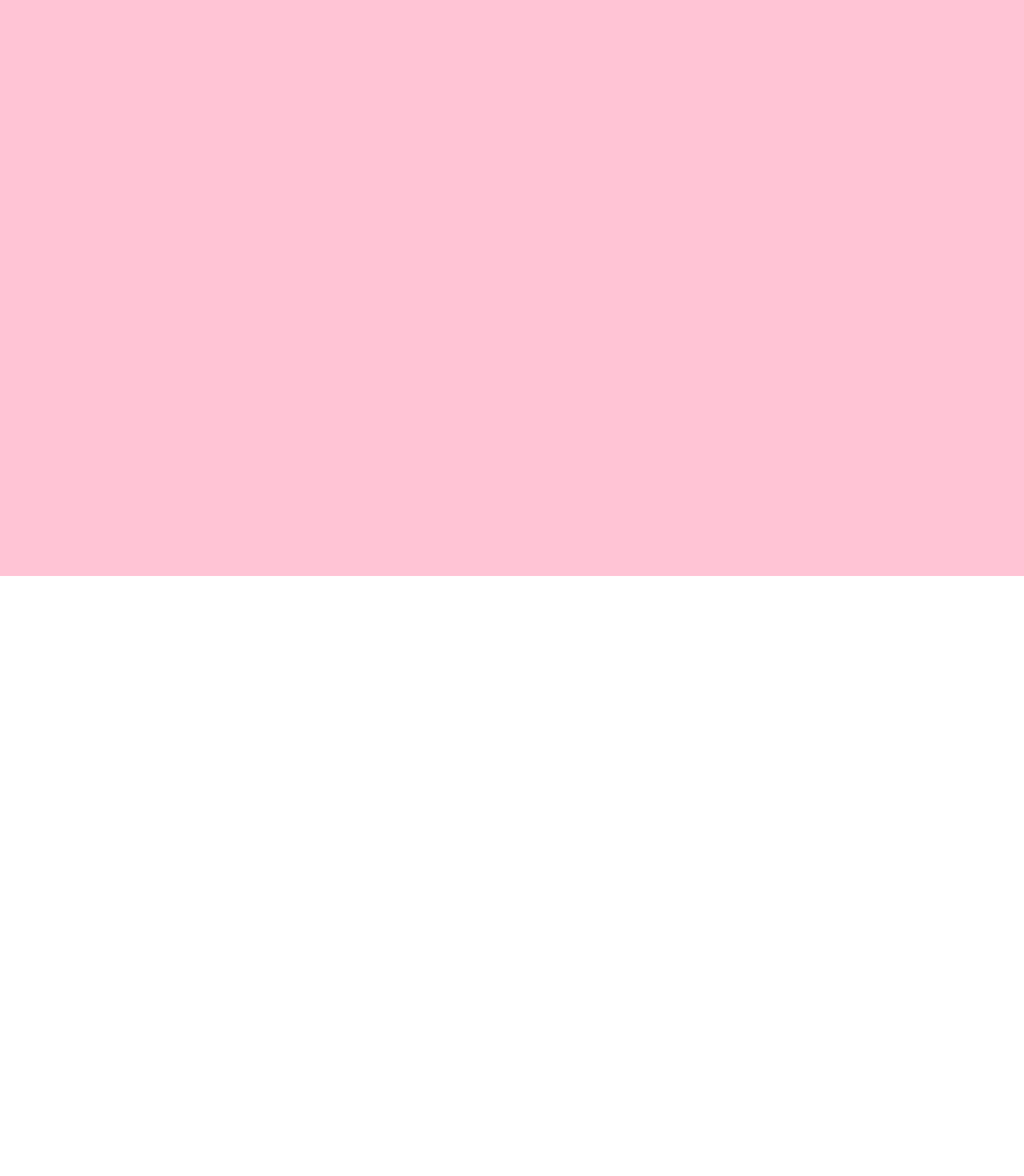
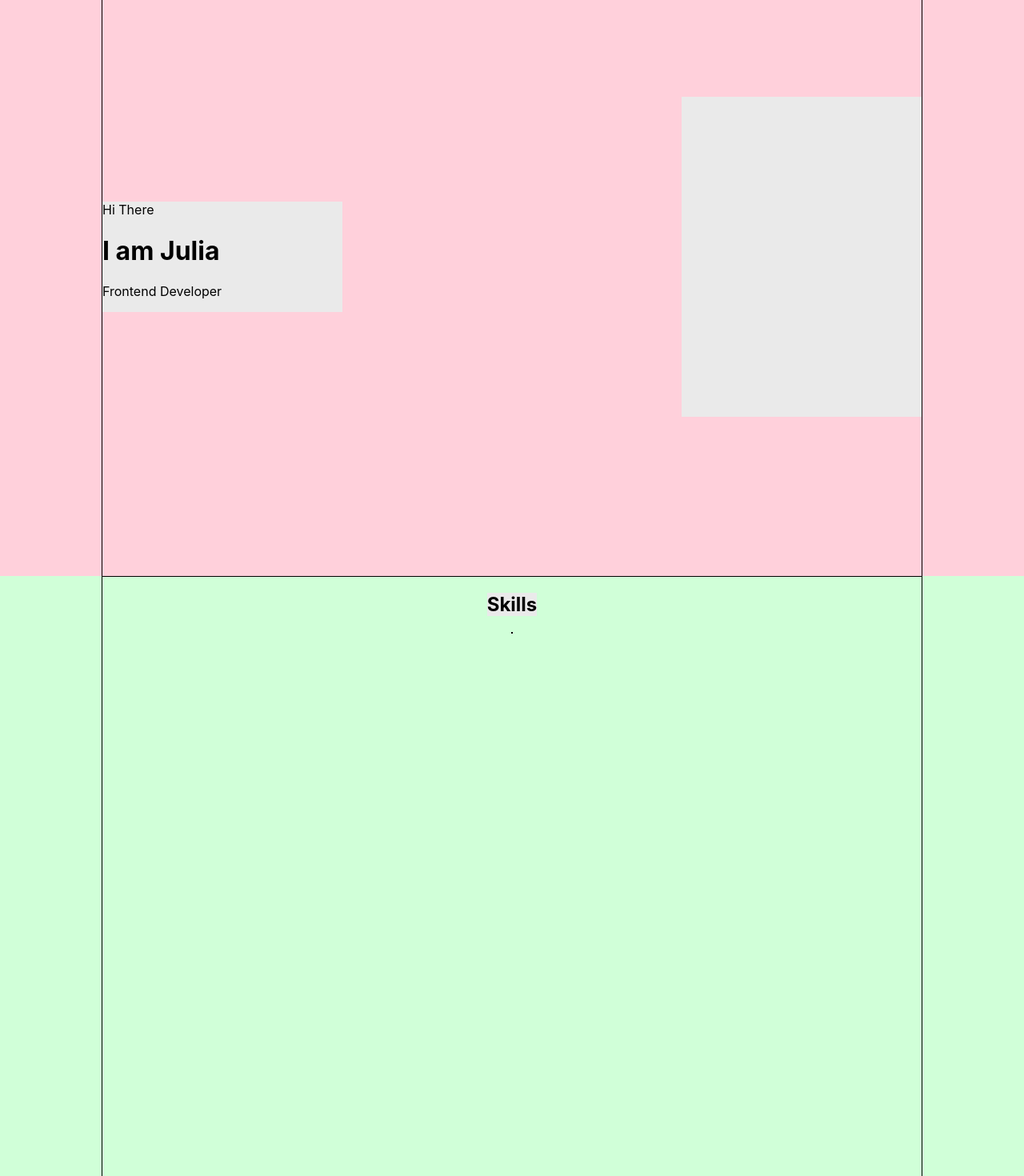
Before and after one commit to JuliOgogo/portfolio, a React (Create React App) app: page / in a window 1280 px wide. Shown: the part 160-1630 px from the top of the page at 80% size. Before the commit the page ends 880 px from the top, so only its background shows below. Built offline with nearby package versions, Linux system fonts and the light colour scheme.

Commit message:
main, skills block (1.48.44)

```diff
--- a/src/App.tsx
+++ b/src/App.tsx
@@ -2,12 +2,14 @@ import React from 'react';
 import './App.css';
 import Header from "./header/Header";
 import Main from "./main/Main";
+import Skills from "./skills/Skills";
 
 function App() {
     return (
         <div className="App">
             <Header/>
             <Main/>
+            <Skills/>
         </div>
     );
 }
--- /dev/null
+++ b/src/common/styles/Container.module.css
@@ -0,0 +1,10 @@
+.container {
+    border: 1px solid;
+    height: 100%;
+    width: 80%;
+    margin: 0 auto;
+
+    display: flex;
+    align-items: center;
+    justify-content: space-between;
+}
--- a/src/header/Header.module.css
+++ b/src/header/Header.module.css
@@ -1,6 +1,6 @@
 .header {
     height: 80px;
-    background-color: #6fb1e9;
+    background-color: #8fc0ef;
 
     display: flex;
     justify-content: flex-end;
--- a/src/main/Main.js
+++ b/src/main/Main.js
@@ -1,10 +1,20 @@
 import React from 'react';
 import style from './Main.module.css';
+import styleContainer from '../common/styles/Container.module.css';
 
 function Main() {
     return (
         <div className={style.main}>
+            <div className={styleContainer.container}>
+                <div className={style.text}>
+                    <span>Hi There</span>
+                    <h1>I am Julia</h1>
+                    <p>Frontend Developer</p>
+                </div>
+                <div className={style.photo}>
 
+                </div>
+            </div>
         </div>
     );
 }
--- a/src/main/Main.module.css
+++ b/src/main/Main.module.css
@@ -1,4 +1,15 @@
 .main {
     height: 100vh;
-    background-color: #ffc4d5;
+    background-color: #ffd0db;
 }
+
+.text {
+    width: 300px;
+    background-color: #eaeaea;
+}
+
+.photo {
+    width: 300px;
+    height: 400px;
+    background-color: #eaeaea;
+}
--- /dev/null
+++ b/src/skills/Skills.js
@@ -0,0 +1,16 @@
+import React from 'react';
+import style from './Skills.module.css';
+import styleContainer from '../common/styles/Container.module.css';
+
+function Skills() {
+    return (
+        <div className={style.skills}>
+            <div className={`${styleContainer.container} ${style.skillsContainer}`}>
+                <h2 className={style.title}>Skills</h2>
+                <div className={style.skillsElements}></div>
+            </div>
+        </div>
+    );
+}
+
+export default Skills;
--- /dev/null
+++ b/src/skills/Skills.module.css
@@ -0,0 +1,17 @@
+.skills {
+    height: 100vh;
+    background-color: #d0ffd8;
+}
+
+.skillsContainer {
+    flex-direction: column;
+    justify-content: flex-start;
+}
+
+.title {
+    background-color: #eaeaea;
+}
+
+.skillsElements {
+    border: 1px solid;
+}
```
